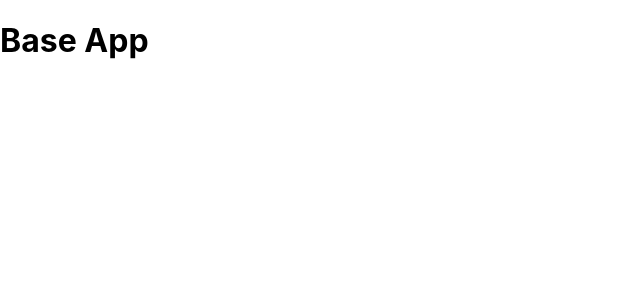
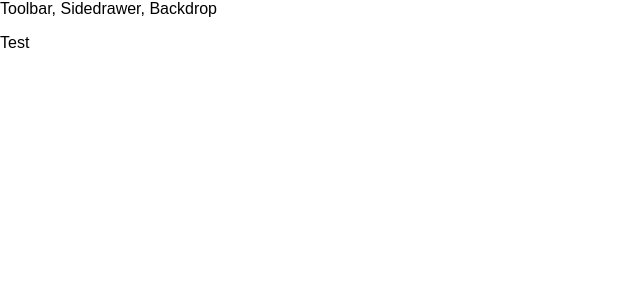
Before and after one commit to Igor2122/burger-builder, a React app: page / in a window 1280 px wide. Shown: the top 300 px of the page, without its empty margins (0-640 px from the left). Built offline with nearby package versions, Linux system fonts and the light colour scheme.

Commit message:
base layout comp

```diff
--- a/public/index.html
+++ b/public/index.html
@@ -19,7 +19,9 @@
       work correctly both with client-side routing and a non-root public URL.
       Learn how to configure a non-root public URL by running `npm run build`.
     -->
-    <title>React App</title>
+    <!-- custom fonts -->
+    <link href="https://fonts.googleapis.com/css?family=Open+Sans:400,700" rel="stylesheet">
+    <title>MyBurger</title>
   </head>
   <body>
     <noscript>
--- a/src/App.js
+++ b/src/App.js
@@ -1,14 +1,18 @@
 import React, { Component } from 'react';
 import classes from './App.css';
+import Layout from './components/Layout/Layout';
+
 
 
 class App extends Component {
 
-
-
   render() {
     return(
-      <h1>Base App</h1>
+      <div>
+        <Layout>
+          <p>Test</p>
+        </Layout>
+      </div>
     );
 
   }
--- /dev/null
+++ b/src/components/Layout/Layout.js
@@ -0,0 +1,13 @@
+import React from 'react';
+import Aux from '../../hoc/Aux'
+// <> - auxilary wrapping component
+const layout = (props) => (
+   <>
+   <div>Toolbar, Sidedrawer, Backdrop</div>
+   <main>
+      {props.children}
+   </main>
+   </>
+);
+
+export default layout;
--- /dev/null
+++ b/src/hoc/Aux.js
@@ -0,0 +1,3 @@
+const aux = (props) => props.children;
+
+export default aux;
--- a/src/index.css
+++ b/src/index.css
@@ -1,11 +1,12 @@
 body {
   margin: 0;
   padding: 0;
-  font-family: -apple-system, BlinkMacSystemFont, "Segoe UI", "Roboto", "Oxygen",
+  /* font-family: -apple-system, BlinkMacSystemFont, "Segoe UI", "Roboto", "Oxygen",
     "Ubuntu", "Cantarell", "Fira Sans", "Droid Sans", "Helvetica Neue",
     sans-serif;
   -webkit-font-smoothing: antialiased;
-  -moz-osx-font-smoothing: grayscale;
+  -moz-osx-font-smoothing: grayscale; */
+  font-family: sans-serif;
 }
 
 code {
```
